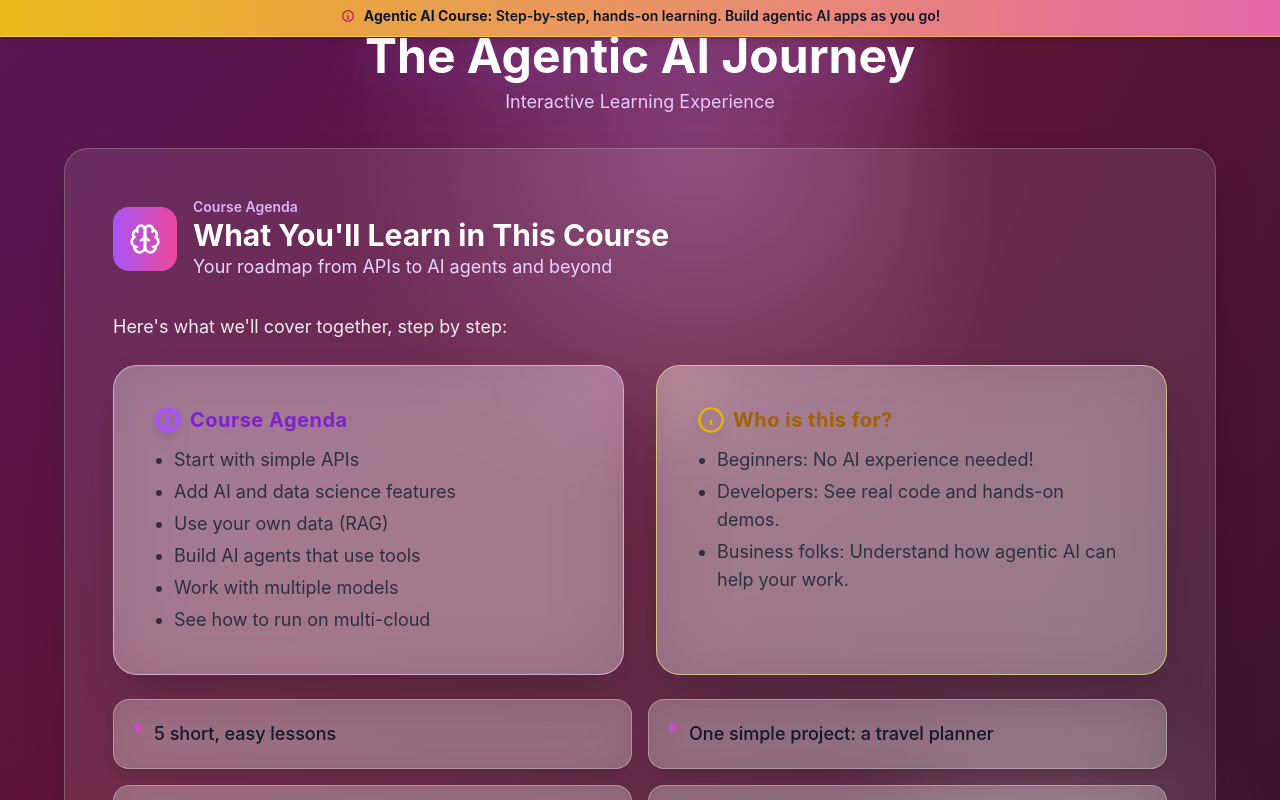
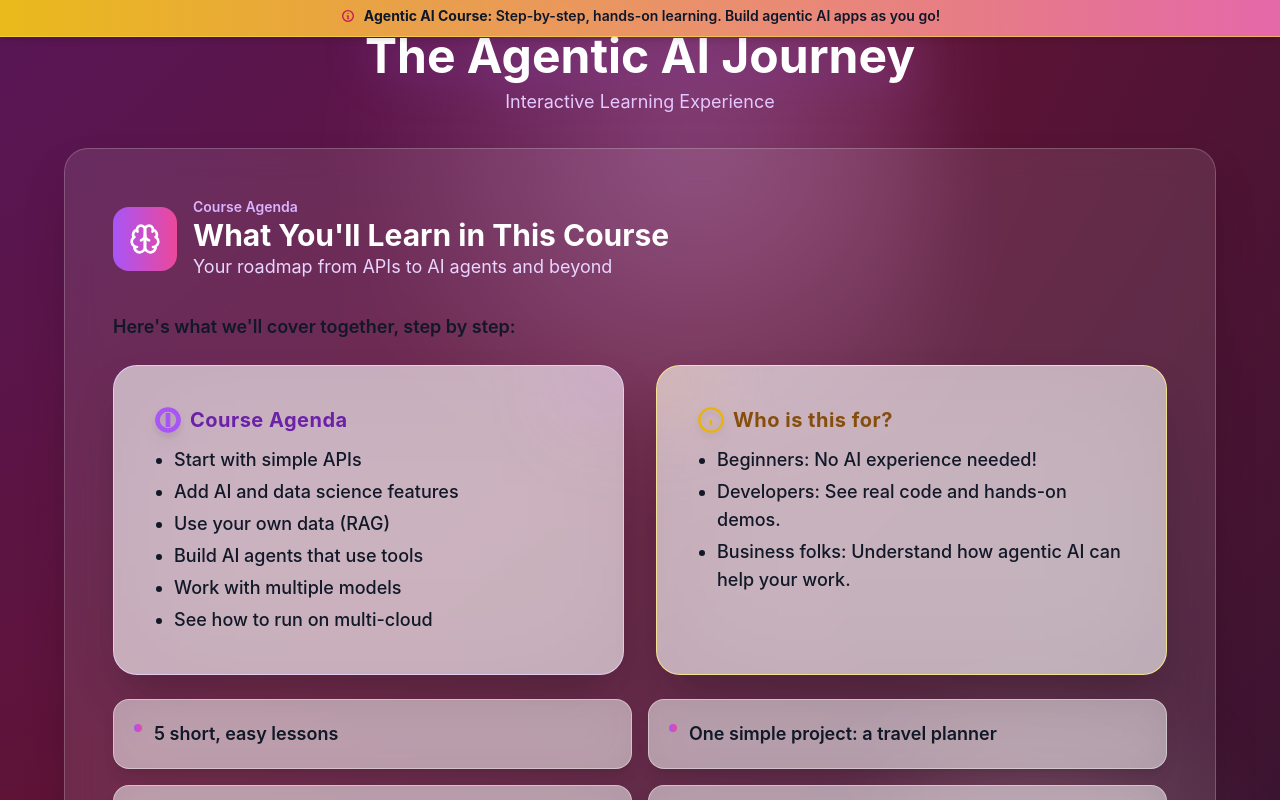
Before and after one commit to vjeai09/agenticai-demo, a React (Vite) app in the folder agentic-demo-frontend/: page / in a window 1280 px wide. Shown: the top 800 px of the page. Built offline with nearby package versions, Linux system fonts and the light colour scheme.

Commit message:
fix: improve desktop glassmorphism and text contrast for first page cards

```diff
--- a/agentic-demo-frontend/src/components/AgenticJourney.jsx
+++ b/agentic-demo-frontend/src/components/AgenticJourney.jsx
@@ -1072,7 +1072,7 @@ const SlideContent = ({ content, color, setActiveTab, mobile = false }) => {
     const isFirstSlide = content.agenda && content.audience;
     return (
       <div className="space-y-4 sm:space-y-6 w-full">
-        <p className={`text-base leading-relaxed ${mobile ? 'text-gray-700' : 'text-white/90 md:text-lg'} animate-fade-in`}>
+        <p className={`text-base leading-relaxed ${mobile ? 'text-gray-700' : 'text-gray-900 md:text-lg font-semibold'} animate-fade-in`}>
           {typed}
           {mobile && typed.length < content.description.length && <span className="animate-pulse">|</span>}
         </p>
@@ -1083,14 +1083,14 @@ const SlideContent = ({ content, color, setActiveTab, mobile = false }) => {
               initial={{ opacity: 0, y: 40 }}
               animate={{ opacity: 1, y: 0 }}
               transition={{ duration: 0.7, delay: 0.1 }}
-              className="relative backdrop-blur-2xl bg-white/30 border border-purple-200/60 shadow-2xl rounded-3xl p-6 md:p-10 flex flex-col items-start glass-card transition-all hover:scale-[1.035] hover:shadow-[0_8px_48px_rgba(168,85,247,0.18)] group overflow-hidden"
+              className="relative backdrop-blur-3xl bg-white/60 border border-purple-200/80 shadow-2xl rounded-3xl p-6 md:p-10 flex flex-col items-start glass-card transition-all hover:scale-[1.035] hover:shadow-[0_8px_48px_rgba(168,85,247,0.18)] group overflow-hidden"
             >
               <div className="absolute -top-6 -right-6 w-20 h-20 bg-gradient-to-br from-purple-400/30 to-pink-300/20 rounded-full blur-2xl z-0 animate-float" />
               <div className="relative z-10 flex items-center gap-2 mb-3">
                 <svg className="w-7 h-7 text-purple-500 drop-shadow-lg" fill="none" stroke="currentColor" strokeWidth="2" viewBox="0 0 24 24"><path d="M12 2C6.48 2 2 6.48 2 12s4.48 10 10 10 10-4.48 10-10S17.52 2 12 2zm0 18c-4.41 0-8-3.59-8-8s3.59-8 8-8 8 3.59 8 8-3.59 8-8 8zm-1-13h2v6h-2zm0 8h2v2h-2z" /></svg>
-                <h3 className="font-bold text-purple-700 text-lg md:text-xl tracking-wide">Course Agenda</h3>
+                <h3 className="font-bold text-purple-800 text-lg md:text-xl tracking-wide">Course Agenda</h3>
               </div>
-              <ul className="list-disc pl-5 text-base md:text-lg text-gray-800/90 space-y-1 relative z-10">
+              <ul className="list-disc pl-5 text-base md:text-lg text-gray-900 space-y-1 relative z-10 font-medium">
                 {content.agenda.map((item, idx) => (
                   <li key={idx}>{item}</li>
                 ))}
@@ -1101,14 +1101,14 @@ const SlideContent = ({ content, color, setActiveTab, mobile = false }) => {
               initial={{ opacity: 0, y: 40 }}
               animate={{ opacity: 1, y: 0 }}
               transition={{ duration: 0.7, delay: 0.25 }}
-              className="relative backdrop-blur-2xl bg-white/30 border border-yellow-200/60 shadow-2xl rounded-3xl p-6 md:p-10 flex flex-col items-start glass-card transition-all hover:scale-[1.035] hover:shadow-[0_8px_48px_rgba(251,191,36,0.14)] group overflow-hidden"
+              className="relative backdrop-blur-3xl bg-white/60 border border-yellow-200/80 shadow-2xl rounded-3xl p-6 md:p-10 flex flex-col items-start glass-card transition-all hover:scale-[1.035] hover:shadow-[0_8px_48px_rgba(251,191,36,0.14)] group overflow-hidden"
             >
               <div className="absolute -top-6 -left-6 w-20 h-20 bg-gradient-to-br from-yellow-300/30 to-pink-200/20 rounded-full blur-2xl z-0 animate-float" />
               <div className="relative z-10 flex items-center gap-2 mb-3">
                 <svg className="w-7 h-7 text-yellow-500 drop-shadow-lg" fill="none" stroke="currentColor" strokeWidth="2" viewBox="0 0 24 24"><circle cx="12" cy="12" r="10" /><path d="M12 16v-4M12 8h.01" /></svg>
-                <h3 className="font-bold text-yellow-700 text-lg md:text-xl tracking-wide">Who is this for?</h3>
+                <h3 className="font-bold text-yellow-800 text-lg md:text-xl tracking-wide">Who is this for?</h3>
               </div>
-              <ul className="list-disc pl-5 text-base md:text-lg text-gray-800/90 space-y-1 relative z-10">
+              <ul className="list-disc pl-5 text-base md:text-lg text-gray-900 space-y-1 relative z-10 font-medium">
                 {content.audience.map((item, idx) => (
                   <li key={idx}>{item}</li>
                 ))}
@@ -1124,10 +1124,10 @@ const SlideContent = ({ content, color, setActiveTab, mobile = false }) => {
               initial={{ opacity: 0, y: 30 }}
               animate={{ opacity: 1, y: 0 }}
               transition={{ delay: 0.4 + index * 0.08, duration: 0.6 }}
-              className="flex items-start gap-2 sm:gap-3 backdrop-blur-xl bg-white/25 border border-white/30 shadow-lg p-4 sm:p-5 rounded-2xl glass-card hover:scale-105 transition-transform"
+              className="flex items-start gap-2 sm:gap-3 backdrop-blur-xl bg-white/50 border border-white/40 shadow-lg p-4 sm:p-5 rounded-2xl glass-card hover:scale-105 transition-transform"
             >
               <div className={`mt-1 w-2 h-2 flex-shrink-0 rounded-full bg-gradient-to-r ${color}`} />
-              <span className="text-gray-900 text-base sm:text-lg font-medium">{point}</span>
+              <span className="text-gray-900 text-base sm:text-lg font-semibold">{point}</span>
             </motion.div>
           ))}
         </div>
@@ -1137,17 +1137,17 @@ const SlideContent = ({ content, color, setActiveTab, mobile = false }) => {
             initial={{ opacity: 0, y: 40 }}
             animate={{ opacity: 1, y: 0 }}
             transition={{ duration: 0.7, delay: 0.6 }}
-            className="backdrop-blur-2xl bg-white/30 border border-pink-200/60 shadow-2xl rounded-3xl p-6 md:p-10 flex flex-col items-start glass-card mt-4 transition-all overflow-hidden relative"
+            className="backdrop-blur-3xl bg-white/60 border border-pink-200/80 shadow-2xl rounded-3xl p-6 md:p-10 flex flex-col items-start glass-card mt-4 transition-all overflow-hidden relative"
           >
             <div className="absolute -bottom-6 right-0 w-24 h-24 bg-gradient-to-br from-pink-300/30 to-purple-200/20 rounded-full blur-2xl z-0 animate-float" />
-            <h3 className="text-xl md:text-2xl font-bold text-pink-700 mb-2 flex items-center gap-2 relative z-10">
+            <h3 className="text-xl md:text-2xl font-bold text-pink-800 mb-2 flex items-center gap-2 relative z-10">
               {content.useCase.title}
             </h3>
-            <p className="text-gray-700 text-base md:text-lg mb-3 relative z-10">
+            <p className="text-gray-900 text-base md:text-lg mb-3 relative z-10 font-medium">
               {content.useCase.description}
             </p>
-            <div className="bg-white/40 p-3 md:p-4 rounded-xl border border-pink-200/40 shadow-sm relative z-10">
-              <p className="text-pink-700 font-semibold text-base md:text-lg">
+            <div className="bg-white/70 p-3 md:p-4 rounded-xl border border-pink-200/40 shadow-sm relative z-10">
+              <p className="text-pink-800 font-semibold text-base md:text-lg">
                 {content.useCase.scenario}
               </p>
             </div>
```
Also changed, not shown: 2 other files (tests, documents, lock files or other folders).
